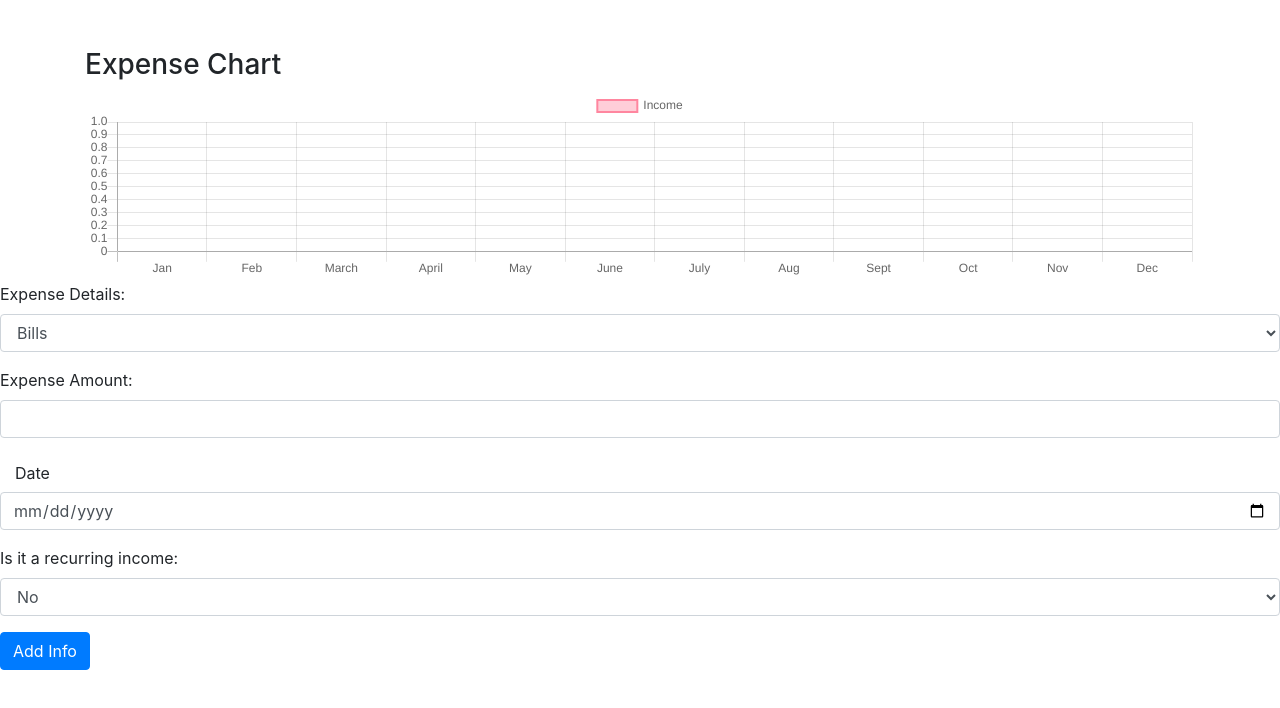
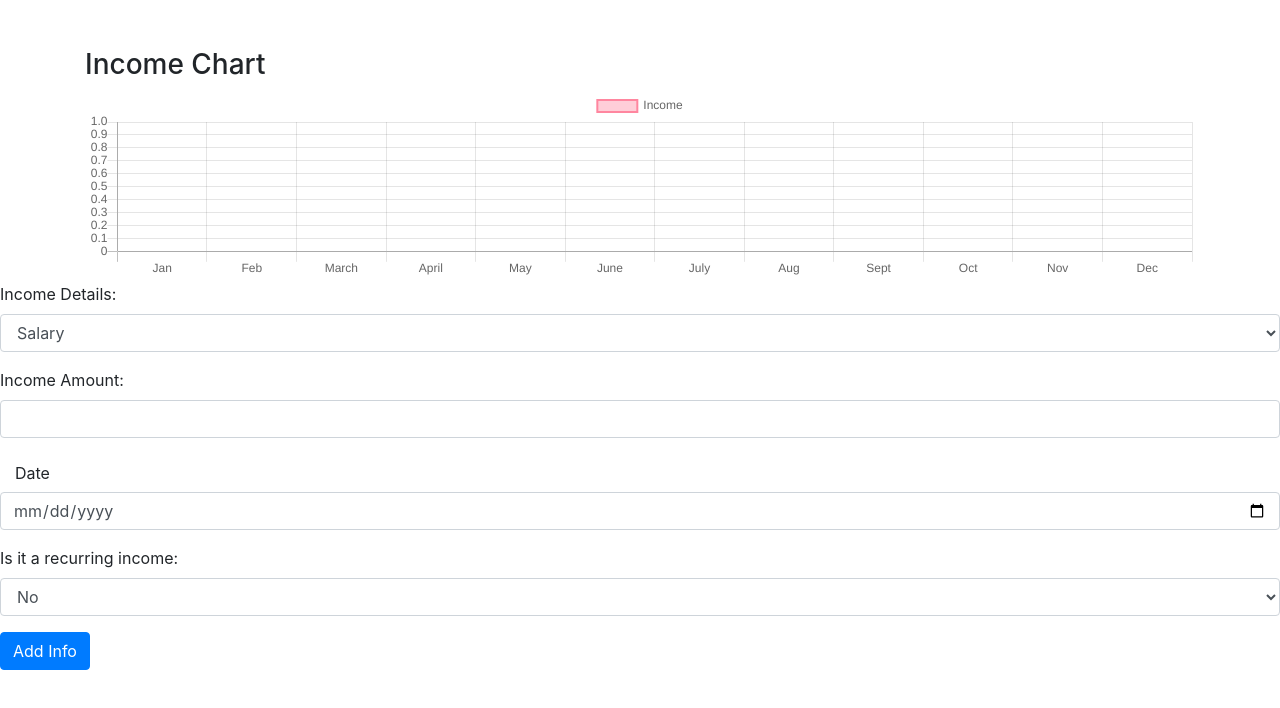
Before and after one commit to Emmanuel-Osabuehien/Professional-Practice-IT-, a React (Create React App) app: page /expense in a window 1280 px wide. Shown: the top 708 px of the page. Built offline with nearby package versions, Linux system fonts and the light colour scheme; no server answers.

Commit message:
loacl changes

```diff
--- a/src/pages/ExpensePg.js
+++ b/src/pages/ExpensePg.js
@@ -1,12 +1,20 @@
 import axios from 'axios';
 import React from 'react';
-import { ExpenseList } from './ExpenseList';
 import { MDBContainer } from "mdbreact";
 import { Bar } from "react-chartjs-2";
+import { IncomeList } from "./IncomeList";
+import { IncomeRead } from "./IncomeRead";
+
+
+
+
 
 export class ExpensePg extends React.Component {
+
     constructor() {
         super();
+
+        //this.inputAlert = this.inputAlert.bind(this);
 
         this.onChangeTitle = this.onChangeTitle.bind(this);
         this.onChangeMoney = this.onChangeMoney.bind(this);
@@ -17,26 +25,17 @@ export class ExpensePg extends React.Component {
         this.hiddenElement = this.hiddenElement.bind(this);
         this.componentDidMount = this.componentDidMount.bind(this);
         this.ReloadData = this.ReloadData.bind(this);
+        this.displayMyMoney = this.displayMyMoney.bind(this);
         this.covertDate = this.covertDate.bind(this);
-        this.displayMyMoney = this.displayMyMoney.bind(this);
         this.updateData = this.updateData.bind(this);
 
-
-        this.state = {
-            Title: ' ',
-            Money: ' ',
-            Date: ' ',
-            Reccur: ' ',
-            Annual: ' ',
-            expenses: []
-        }
 
         this.stateGraph = {
             dataBar: {
                 labels: [],
                 datasets: [
                     {
-                        label: "Expense",
+                        label: "Income",
                         data: [],
                         backgroundColor: [],
                         borderWidth: 2,
@@ -71,11 +70,25 @@ export class ExpensePg extends React.Component {
                 }
             }
         }
+
+        this.state = {
+            Title: ' ',
+            Money: ' ',
+            Date: ' ',
+            Reccur: ' ',
+            Annual: ' ',
+            expenses: []
+        }
+
+
+
     }
+
 
     componentDidMount() {
         this.hiddenElement();
         this.ReloadData();
+
         //retrieve data
         /*
         if (data.date > jan && data.date < feb )
@@ -84,6 +97,18 @@ export class ExpensePg extends React.Component {
         continue for jan - dec
         or do for loop if we did months in numerically
         */
+
+    }
+
+
+    hiddenElement() {
+
+        if (document.getElementById("recurringSelection").value == "no") {
+            document.getElementById("inputCommentsBrand").style.display = "none";
+        }
+        else {
+            document.getElementById("inputCommentsBrand").style.display = "block";
+        }
 
     }
 
@@ -125,68 +150,14 @@ export class ExpensePg extends React.Component {
             money: this.state.Money,
             date: this.state.Date,
             reccur: this.state.Reccur,
-            annual: this.state.Annual,
+            annual: this.state.Annual
         }
         alert(inputExpense.title + " Info has been added");
         alert(inputExpense.money + " Info has been added");
         alert(inputExpense.date + " Info has been added");
         alert(inputExpense.reccur + " Info has been added");
         alert(inputExpense.annual + " Info has been added");
-        axios.post('http://localhost:4000/expenses', inputExpense)
-            .then((res) => {
-                this.inputAlert();
-                console.log(res);
-            })
-            .catch((err) => {
-
-                console.log("errr")
-                console.log(err);
-            });
-    }
-
-
-
-    ReloadData() {
-        axios.get('http://localhost:4000/expenses')
-            .then((response) => {
-                this.setState({ expenses: response.data })
-                alert("hello");
-                //this.displayMyMoney();
-            })
-            .catch((error) => {
-                console.log(error)
-
-            });
-    }
-
-
-
-    hiddenElement() {
-
-        if (document.getElementById("recurringSelection").value == "no") {
-            document.getElementById("inputCommentsBrand").style.display = "none";
-        }
-        else {
-            document.getElementById("inputCommentsBrand").style.display = "block";
-        }
-
-    }
-    onSubmit(e) {
-        e.preventDefault();
-
-        const inputIncome = {
-            title: this.state.Title,
-            money: this.state.Money,
-            date: this.state.Date,
-            reccur: this.state.Reccur,
-            annual: this.state.Annual
-        }
-        alert(inputIncome.title + " Info has been added");
-        alert(inputIncome.money + " Info has been added");
-        alert(inputIncome.date + " Info has been added");
-        alert(inputIncome.reccur + " Info has been added");
-        alert(inputIncome.annual + " Info has been added");
-        axios.post('http://localhost:4000/incomes', inputIncome)
+        axios.post('http://localhost:4000/incomes', inputExpense)
             .then((res) => {
 
                 console.log(res);
@@ -197,6 +168,19 @@ export class ExpensePg extends React.Component {
                 console.log(err);
             });
     }
+
+    ReloadData() {
+        axios.get('http://localhost:4000/expenses')
+            .then((response) => {
+                this.setState({ expenses: response.data })
+                //this.displayMyMoney();
+
+            })
+            .catch((error) => {
+                console.log(error)
+            });
+    }
+
 
     covertDate(date) {
         var myDateMonth = [];
@@ -212,13 +196,15 @@ export class ExpensePg extends React.Component {
 
     }
 
-    displayMyMoney(month) {
+    displayMyMoney() {
 
         var arrayLenght = this.state.expenses.length;
         var myDateMonth;
+        var month = ["0", "1"]
 
         var monthMoney = 0;
 
+        console.log(arrayLenght);
         for (let i = 0; i < arrayLenght; i++) {
             myDateMonth = this.covertDate(this.state.expenses[i].date);
 
@@ -309,6 +295,7 @@ export class ExpensePg extends React.Component {
         return data;
     }
 
+
     //allows html in JAVASCRIPT
     render() {
 
@@ -316,33 +303,34 @@ export class ExpensePg extends React.Component {
         return (
 
             <div >
+
+
                 <MDBContainer>
-                    <h3 className="mt-5">Expense Chart</h3>
+                    <h3 className="mt-5">Income Chart</h3>
                     <Bar data={this.updateData} options={this.stateGraph.barChartOptions} />
                 </MDBContainer>
 
                 <form onSubmit={this.onSubmit}>
                     <div className="form-group">
-                        <label>Expense Details: </label>
+                        <label>Income Details: </label>
                         <select className="form-control" value={this.state.Title}
                             onChange={this.onChangeTitle}>
-                            <option>Bills</option>
-                            <option>Insurance</option>
-                            <option>Vehicle Maintenance</option>
-                            <option>Mortgage</option>
-                            <option>Meal Expense</option>
+                            <option>Salary</option>
+                            <option>Income from self employment</option>
+                            <option>Social Welfare payments</option>
+                            <option>Income outside EU</option>
                             <option>Other</option>
                         </select>
                     </div>
                     <div className="form-group">
-                        <label>Expense Amount: </label>
+                        <label>Income Amount: </label>
                         <input type='text'
                             className='form-control'
                             value={this.state.Money}
                             onChange={this.onChangeMoney}></input>
                     </div>
                     <div className="form-group">
-                        <label foreach="example-date-input" className="col-2 col-form-label">Date</label>
+                        <label htmlFor="example-date-input" className="col-2 col-form-label">Date</label>
 
                         <input className="form-control" type="date" value="2011-08-19" id="example-date-input"
                             value={this.state.Date}
@@ -351,7 +339,7 @@ export class ExpensePg extends React.Component {
 
                     <div className="form-group">
                         <label>Is it a recurring income: </label>
-                        <select className="form-control" id="recurringSelection" onClick={this.hiddenElement}
+                        <select className="form-control" id="recurringSelection" onClick={this.componentDidMount}
                             value={this.state.Reccur}
                             onChange={this.onChangeReccur}>
                             <option value="no">No</option>
```
